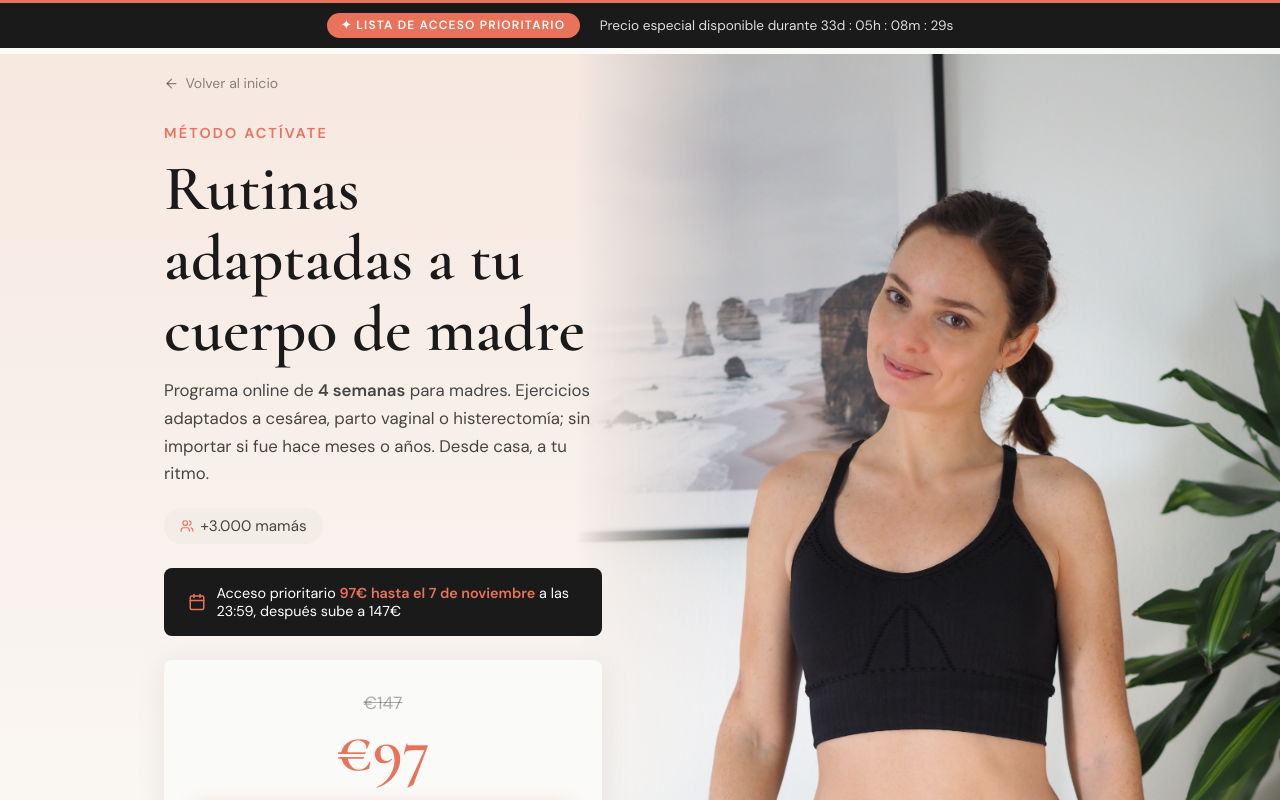
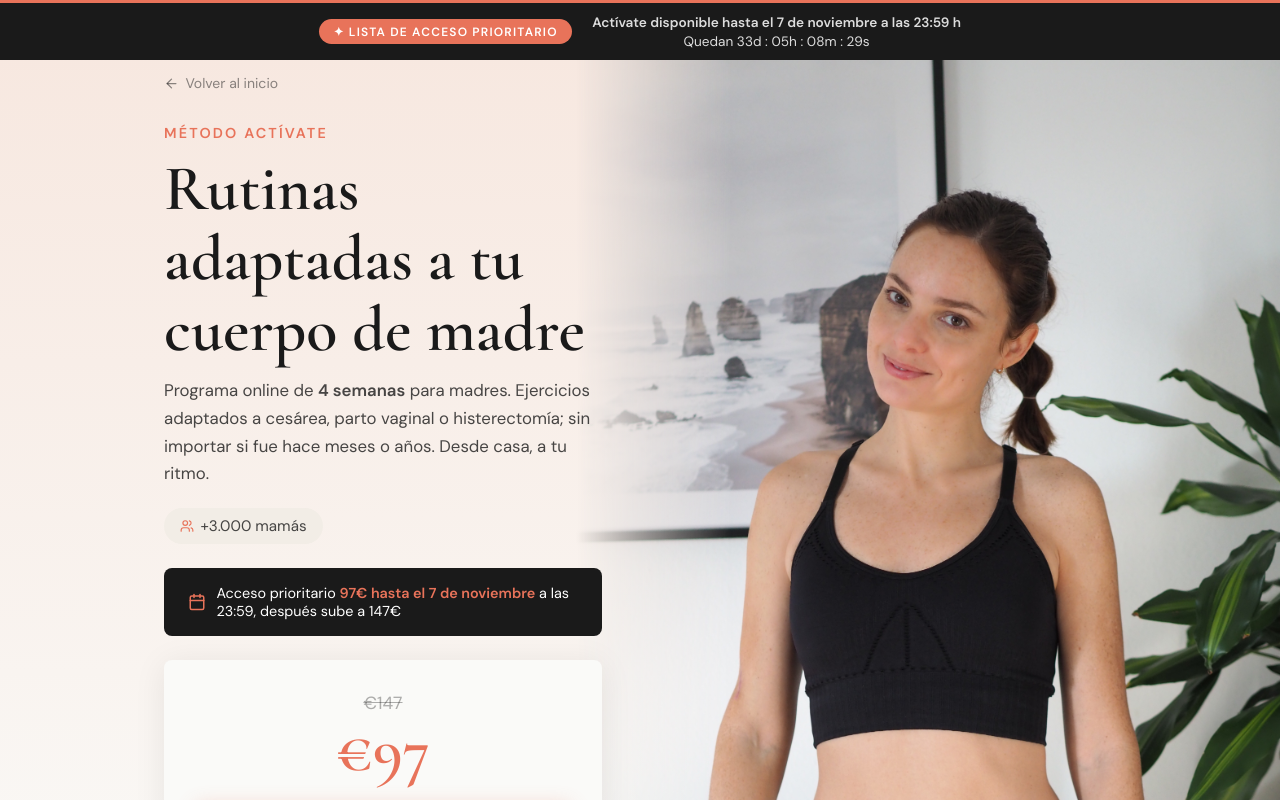
Before and after one commit to susanaaresla-lab/esencial-susana, a React (Create React App) app: page /acceso-prioritario in a window 1280 px wide. Shown: the top 800 px of the page. Built offline with nearby package versions, Linux system fonts and the light colour scheme.

Commit message:
Barra: Actívate disponible hasta 7 nov 23:59

```diff
--- a/src/pages/ActivateListaEsperaPage.js
+++ b/src/pages/ActivateListaEsperaPage.js
@@ -64,8 +64,9 @@ function CountdownBar() {
   if (!timeLeft) return null;
   const pad = (n) => String(n).padStart(2, '0');
   return (
-    <span style={{ fontSize: '0.85rem', color: 'rgba(255,255,255,0.85)' }}>
-      Precio especial disponible durante {timeLeft.d}d : {pad(timeLeft.h)}h : {pad(timeLeft.m)}m : {pad(timeLeft.s)}s
+    <span style={{ fontSize: '0.85rem', color: 'rgba(255,255,255,0.85)', textAlign: 'center', lineHeight: 1.4 }}>
+      <strong>Actívate disponible hasta el 7 de noviembre a las 23:59 h</strong>
+      <span style={{ display: 'block' }}>Quedan {timeLeft.d}d : {pad(timeLeft.h)}h : {pad(timeLeft.m)}m : {pad(timeLeft.s)}s</span>
     </span>
   );
 }
```
